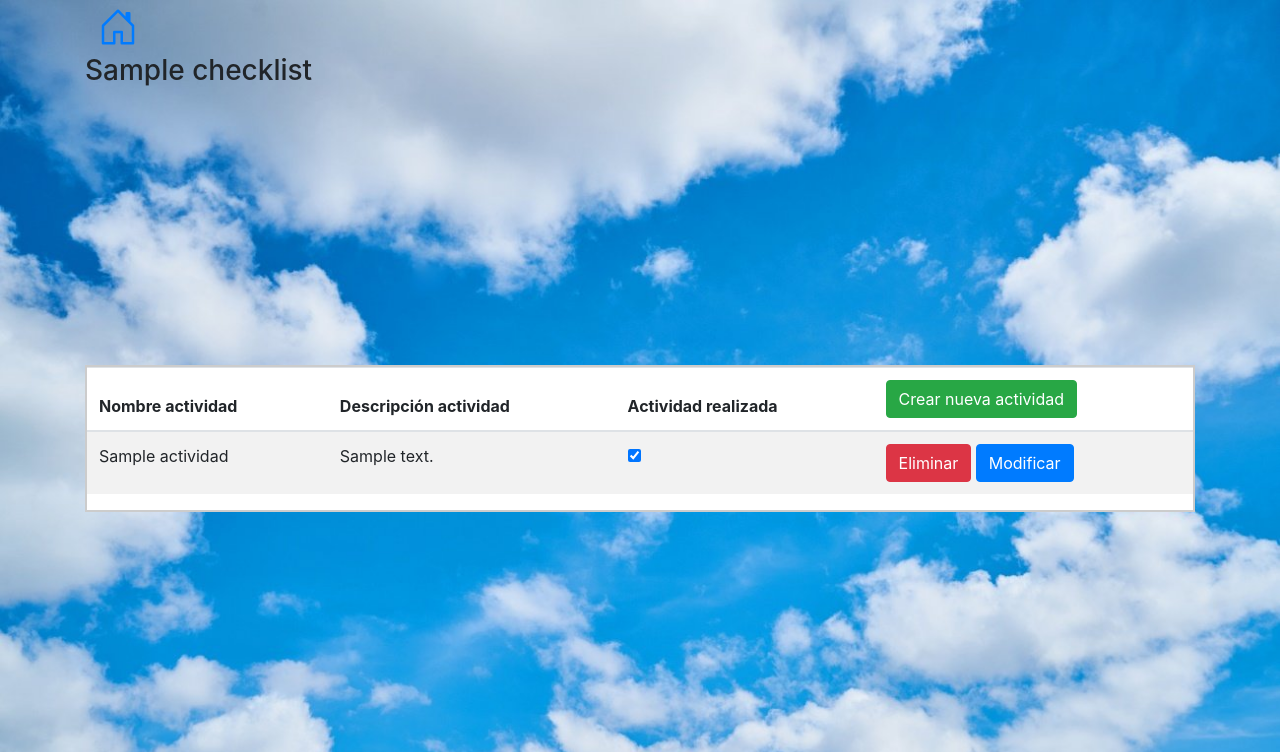
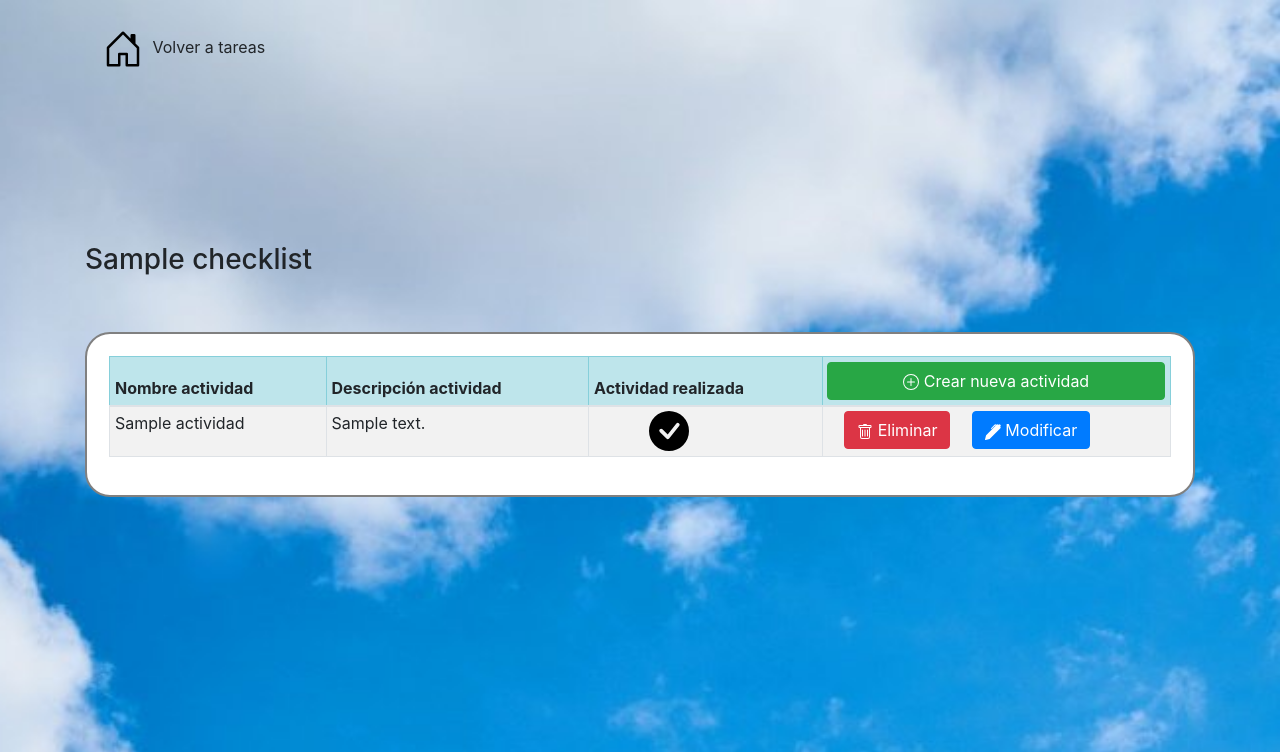
Before and after one commit to JavierIbarraSanchez/checklist, a Django app: page //Actividades/1 in a window 1280 px wide. Shown: the top 752 px of the page. Run offline with Django 4.2, Linux system fonts and the light colour scheme; tables that the repository leaves empty hold one stand-in row (values such as "Sample post"); parts of the project's set-up code (start-up, migrations or seed data) failed here and were passed over; some libraries are stand-ins or nearby versions.

Commit message:
se finaliza diseño

```diff
--- a/checklist/ChecklistApp/static/css/Modal.css
+++ b/checklist/ChecklistApp/static/css/Modal.css
@@ -16,6 +16,16 @@
     width: 100%;
 }
 
-body{
-    background-image: url('{% static "img/imagenNuves.jpeg" %}');
+
+.bg {
+    background-repeat: repeat-x;
+    background-size: 100%;
+    background-position: top;
+    background-attachment: fixed;
 }
+
+#enlace_eliminar
+{
+    color: white;
+    text-decoration: none;
+}
--- a/checklist/ChecklistApp/static/css/Styles.css
+++ b/checklist/ChecklistApp/static/css/Styles.css
@@ -1,17 +1,75 @@
-.bg{
-
-    background-repeat: repeat-x;
-    background-size: 100%;
+#bg {
+    background-repeat: repeat-y;
+    background-size: 200%;
     background-position: top;
     background-attachment: fixed;
+   }
+
+#Tabla{
+
+    margin-top: 5%;
+
 }
 
-#Tabla{
+
+.tablita{
+    padding-left: 50px;
     background-color: white;
-    margin-top: 25%;
-    border: 2px solid #ccc;
 }
 
-.tablita{
-    border-radius: 50%;
+.check {
+    width: 50px;
+    height: 40px;
+    display: block;
+    text-align: center;
+    margin-left: 50px;
 }
+
+#volver{
+    width: 50px;
+    height: 40px;
+    color: blue;
+
+}
+
+.boton_actividad{
+    width: 100%;
+    text-align: center;
+}
+
+#boton_crear{
+    width: 100%;
+    text-align: center;
+}
+
+#boton_eliminar{
+    margin-left: 5%;
+    margin-right: 5%;
+    text-align: center;
+
+}
+
+#boton_modificar{
+    text-align: center;
+}
+
+#datos {
+
+    width: 100%;
+    margin-top: 15%;
+
+
+}
+
+.contenedor {
+
+    padding: 2%;
+    background-color: white;
+
+    border: 2px solid grey;
+    border-radius: 25px;
+}
+
+.volver {
+    margin-top: 2%;
+}
--- a/checklist/ChecklistApp/templates/actividad/ActCrear.html
+++ b/checklist/ChecklistApp/templates/actividad/ActCrear.html
@@ -12,14 +12,14 @@
                         <div class="modal-body">
                         {% csrf_token %}
                         <div id="labels">
-                            <label for="">Nombre Actividad</label>
+                            <p class="modal-text" >Nombre Actividad</p>
                         </div>
                         <div class="imputs">
                             {{ form.nombre_actividad }}
 
                         </div>
                         <div id="labels">
-                            <label for="">Descripción actividad</label>
+                            <p class="modal-text" >Descripción actividad</p>
                         </div>
                         <div class="imputs">
                             {{ form.descripcion_actividad}}
--- a/checklist/ChecklistApp/templates/actividad/Actdetalle.html
+++ b/checklist/ChecklistApp/templates/actividad/Actdetalle.html
@@ -4,47 +4,54 @@
 {%block body %}
 
     <div class="container">
-        <div class="Titulo">
-            <button class="btn "><a href="{% url 'home' %}" class="glyphicon glyphicon-align-left"> <svg xmlns="http://www.w3.org/2000/svg" width="40" height="40" fill="currentColor" class="bi bi-house-door" viewBox="0 0 16 16">
-                <path d="M8.354 1.146a.5.5 0 0 0-.708 0l-6 6A.5.5 0 0 0 1.5 7.5v7a.5.5 0 0 0 .5.5h4.5a.5.5 0 0 0 .5-.5v-4h2v4a.5.5 0 0 0 .5.5H14a.5.5 0 0 0 .5-.5v-7a.5.5 0 0 0-.146-.354L13 5.793V2.5a.5.5 0 0 0-.5-.5h-1a.5.5 0 0 0-.5.5v1.293L8.354 1.146zM2.5 14V7.707l5.5-5.5 5.5 5.5V14H10v-4a.5.5 0 0 0-.5-.5h-3a.5.5 0 0 0-.5.5v4H2.5z"/>
-              </svg>
-              </a></button>
+        <div class="volver">
+            <a href="{% url 'home' %}" class="btn"> <img id = "volver" src="{% static 'img/house-door.svg' %}" alt="">
+              Volver a tareas</a>
+            </div>
 
-            <div class=" Titulo_act">
+            <div  id="datos" >
                 {% for datos_check in datos_check %}
             <h3> {{ datos_check.nombre_checklist }} </h5>
             {% endfor %}
 
             </div>
 
-        </div>
+
     <div id="Tabla">
-        <div>
-            <table class="table table-striped table-hover">
-                <thead>
-                        <th>Nombre actividad</th>
-                        <th>Descripción actividad</th>
-                        <th>Actividad realizada </th>
-                        <th>
+        <div class="contenedor">
+        <table class="table table-striped table-hover table-responsive-sm tablita table-bordered table-sm ">
+
+            <thead class="table-info">
+                        <th scope = "col"> Nombre actividad</th>
+                        <th scope = "col"> Descripción actividad</th>
+                        <th scope = "col"> Actividad realizada </th>
+                        <th scope = "col">
                             {% for datos_check in datos_check %}
-                            <button type="button" class="btn btn-success" data-toggle="modal" onclick="abrir_modal_crear_act('{% url 'crearactividad' datos_check.id_checklist %}')">Crear nueva actividad</button>
+                            <button type="button" class="btn btn-success" id="boton_crear" data-toggle="modal" onclick="abrir_modal_crear_act('{% url 'crearactividad' datos_check.id_checklist %}')">
+                               <svg xmlns="http://www.w3.org/2000/svg" width="16" height="16" fill="currentColor" class="bi bi-plus-circle" viewBox="0 0 16 16">
+                                <path d="M8 15A7 7 0 1 1 8 1a7 7 0 0 1 0 14zm0 1A8 8 0 1 0 8 0a8 8 0 0 0 0 16z"/>
+                                <path d="M8 4a.5.5 0 0 1 .5.5v3h3a.5.5 0 0 1 0 1h-3v3a.5.5 0 0 1-1 0v-3h-3a.5.5 0 0 1 0-1h3v-3A.5.5 0 0 1 8 4z"/></svg>    Crear nueva actividad</button>
                             {% endfor %}
                         </th>
                 </thead>
-                <tbody>
+                    <tbody>
         {% for datos_act in datos_act  %}
         <tr>
             <td> {{ datos_act.nombre_actividad }}</td>
             <td> {{ datos_act.descripcion_actividad }}</td>
             {% if datos_act.actividad_realizada == True %}
-            <td><input type="checkbox" name="norealizado" id="realizado" checked ></td>
-            {% elif datos_act.actividad_Realizada == False %}
-            <td><input type="checkbox" name="Realizado" id="norealizado"  ></td>
+
+            <td> <a href=""><img class = "check" src="{% static 'img/check-circle-fill.svg' %}" alt="Checkeado" ></td>
             {% else %}
-            <td><input type="checkbox" name="Realizado" id="norealizado"  ></td>
+            <td> <a href=""><img class = "check" src="{% static 'img/circle.svg' %}" alt="NoCheckeado"></td>
             {% endif %}
-            <td><button  class =" btn btn-danger" onclick="abrir_modal_eliminar_act('{% url 'abrirmodaleliminaract' datos_act.id_actividad %}')">Eliminar</button>
-                <button class =" btn btn-primary" onclick="abrir_modal_editar_act('{% url 'editaractividad' datos_act.id_actividad %}')"> Modificar</button> </td>
+            <td> <button id="boton_eliminar" class =" btn btn-danger" onclick="abrir_modal_eliminar_act('{% url 'abrirmodaleliminaract' datos_act.id_actividad %}')"> <svg xmlns="http://www.w3.org/2000/svg" width="16" height="16" margin-left = "1px" fill="currentColor" class="bi bi-trash" viewBox="0 0 16 16">
+                <path d="M5.5 5.5A.5.5 0 0 1 6 6v6a.5.5 0 0 1-1 0V6a.5.5 0 0 1 .5-.5zm2.5 0a.5.5 0 0 1 .5.5v6a.5.5 0 0 1-1 0V6a.5.5 0 0 1 .5-.5zm3 .5a.5.5 0 0 0-1 0v6a.5.5 0 0 0 1 0V6z"/>
+                <path fill-rule="evenodd" d="M14.5 3a1 1 0 0 1-1 1H13v9a2 2 0 0 1-2 2H5a2 2 0 0 1-2-2V4h-.5a1 1 0 0 1-1-1V2a1 1 0 0 1 1-1H6a1 1 0 0 1 1-1h2a1 1 0 0 1 1 1h3.5a1 1 0 0 1 1 1v1zM4.118 4 4 4.059V13a1 1 0 0 0 1 1h6a1 1 0 0 0 1-1V4.059L11.882 4H4.118zM2.5 3V2h11v1h-11z"/>
+              </svg> Eliminar</button>
+                 <button  id="boton_modificar" class =" btn btn-primary" onclick="abrir_modal_editar_act('{% url 'editaractividad' datos_act.id_actividad %}')"> <svg xmlns="http://www.w3.org/2000/svg" width="16" height="16" margin-left = "1px" fill="currentColor" class="bi bi-pen-fill" viewBox="0 0 16 16">
+                    <path d="m13.498.795.149-.149a1.207 1.207 0 1 1 1.707 1.708l-.149.148a1.5 1.5 0 0 1-.059 2.059L4.854 14.854a.5.5 0 0 1-.233.131l-4 1a.5.5 0 0 1-.606-.606l1-4a.5.5 0 0 1 .131-.232l9.642-9.642a.5.5 0 0 0-.642.056L6.854 4.854a.5.5 0 1 1-.708-.708L9.44.854A1.5 1.5 0 0 1 11.5.796a1.5 1.5 0 0 1 1.998-.001z"/>
+                  </svg>  Modificar</button> </td>
         </tr>
         {% endfor %}
                 </tbody>
--- a/checklist/ChecklistApp/templates/actividad/Actedit.html
+++ b/checklist/ChecklistApp/templates/actividad/Actedit.html
@@ -25,7 +25,7 @@
                             {{ form.descripcion_actividad}}
                         </div>
                         <div class="imputs">
-                            {{ form.actividad_realizada}} <label for=""><p class="modal-text" >Actividad realizada?</p>
+                            {{ form.actividad_realizada}} <label for="">Actividad realizada? </label>
                         </div>
 
                         <div class="d-none">
--- a/checklist/ChecklistApp/templates/actividad/EliminarAct.html
+++ b/checklist/ChecklistApp/templates/actividad/EliminarAct.html
@@ -9,9 +9,9 @@
 
 
 
-                        <div class="modal-body">
+                        <div class="modal-body"  style="text-align: center;">
                             <button class="btn btn-danger" type="button" data-dismiss = "modal"> Cancelar</button>
-                            <button class="btn btn-success " type="submit"><a href = "{% url 'eliminaractividad' id_actividad %}">Aceptar</a> </button>
+                            <button class="btn btn-success " type="submit"><a style="color: white;   text-decoration: none" href = "{% url 'eliminaractividad' id_actividad %}">Aceptar</a> </button>
                         </div>
 
 
--- a/checklist/ChecklistApp/templates/base.html
+++ b/checklist/ChecklistApp/templates/base.html
@@ -1,3 +1,4 @@
+
 <!DOCTYPE html>
 <html lang="en">
 <head>
@@ -24,7 +25,7 @@
 
 
 </head>
-<body class="bg" style="background-image: url('{% static "img/imagenNuves.jpeg" %}');">
+<body id="bg" style="background-image: url('{% static "img/imagenNuves.jpeg" %}');   ">
 
     {% block body %}
 	<!--BODY-->
--- a/checklist/ChecklistApp/templates/checklist/EliminarChecklist.html
+++ b/checklist/ChecklistApp/templates/checklist/EliminarChecklist.html
@@ -11,7 +11,7 @@
 
                         <div class="modal-body" style="text-align: center;">
                             <button class="btn btn-danger" type="button" data-dismiss = "modal"> Cancelar</button>
-                            <button class="btn btn-success " type="submit"><a href = "{% url 'eliminarchecklist' id_checklist %}">Eliminar</a> </button>
+                            <button class="btn btn-success "   type="submit"><a style="color: white; text-decoration: none" href = "{% url 'eliminarchecklist' id_checklist %}">Eliminar</a> </button>
                         </div>
 
 
--- a/checklist/ChecklistApp/views.py
+++ b/checklist/ChecklistApp/views.py
@@ -2,6 +2,7 @@ from dataclasses import field
 from email import message
 from multiprocessing import context
 from pyexpat import model
+from tkinter.tix import CheckList
 from xml.etree.ElementTree import tostring
 from django.shortcuts import get_object_or_404, redirect, render
 from django.urls import reverse_lazy
@@ -117,7 +118,6 @@ def Crear_actividad(request,**kwargs):
         'actividad_realizada': "" ,
         'id_checklist': id_foranea,
     }
-    print(initial_data)
     if request.method == "POST":
         form = Actividadform(request.POST)
         if form.is_valid():
@@ -143,7 +143,6 @@ def editar_actividad(request,**kwargs):
     id_actividad = kwargs.get('id_actividad')
     check = Actividad.objects.get(id_actividad = id_actividad)
     id_foranea = check.id_checklist.id_checklist
-    print(id_foranea)
     id_string = str(id_foranea)
 
     if request.method == "POST":
@@ -183,3 +182,8 @@ def AbrirModalEliminarCheck(request,**kwargs):
 
     context = {'id_checklist':id_checklist}
     return render(request,"checklist/EliminarChecklist.html",context)
+
+
+def UpdateCheck(request,**kwargs):
+    id_actividad = kwargs.get('id_actividad')
+    check = get_object_or_404(CheckList,id_actividad= id_actividad)
--- a/checklist/checklist/settings.py
+++ b/checklist/checklist/settings.py
@@ -10,6 +10,7 @@ For the full list of settings and their values, see
 https://docs.djangoproject.com/en/4.0/ref/settings/
 """
 
+import os
 from pathlib import Path
 
 # Build paths inside the project like this: BASE_DIR / 'subdir'.
@@ -126,6 +127,7 @@ APPEND_SLASH= False
 # Static files (CSS, JavaScript, Images)
 # https://docs.djangoproject.com/en/4.0/howto/static-files/
 
+
 STATIC_URL = '/static/'
 
 # Default primary key field type
--- a/checklist/checklist/urls.py
+++ b/checklist/checklist/urls.py
@@ -17,6 +17,8 @@ from re import template
 from django.contrib import admin
 from django.urls import path,include
 from ChecklistApp.views import *
+from django.conf import settings
+from django.conf.urls.static import static
 
 urlpatterns = [
     path('admin/', admin.site.urls),
@@ -34,4 +36,4 @@ urlpatterns = [
    # path('Checklist/editar/<int:pk>',ChecklistActualizar.as_view(template_name = "checklist/Checkedit.html"),name = 'CheckEdit'),
    # path('Actividad/eliminar/<int:pk>',ActividadEliminar.as_view(),name = 'Actdelete'),
    # path('Checklist/eliminar/<int:pk>',ActividadEliminar.as_view(),name = 'Checkdelete')
-]
+] + static(settings.STATIC_URL, document_root=settings.STATIC_ROOT)
```
Also changed, not shown: checklist/ChecklistApp/templates/index.html (+41 -17 lines), checklist/ChecklistApp/static/img/check-circle-fill.svg (added), checklist/ChecklistApp/static/img/circle.svg (added), checklist/ChecklistApp/static/img/house-door.svg (added).
